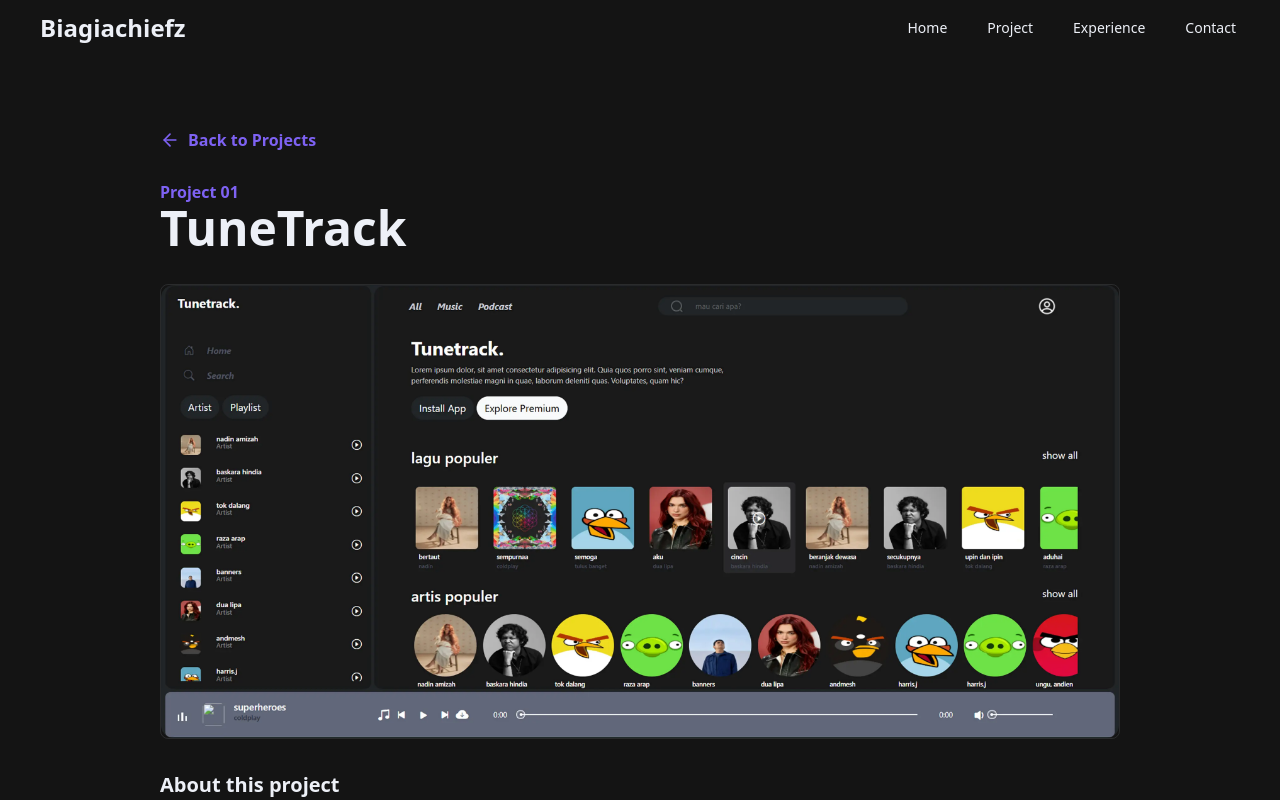
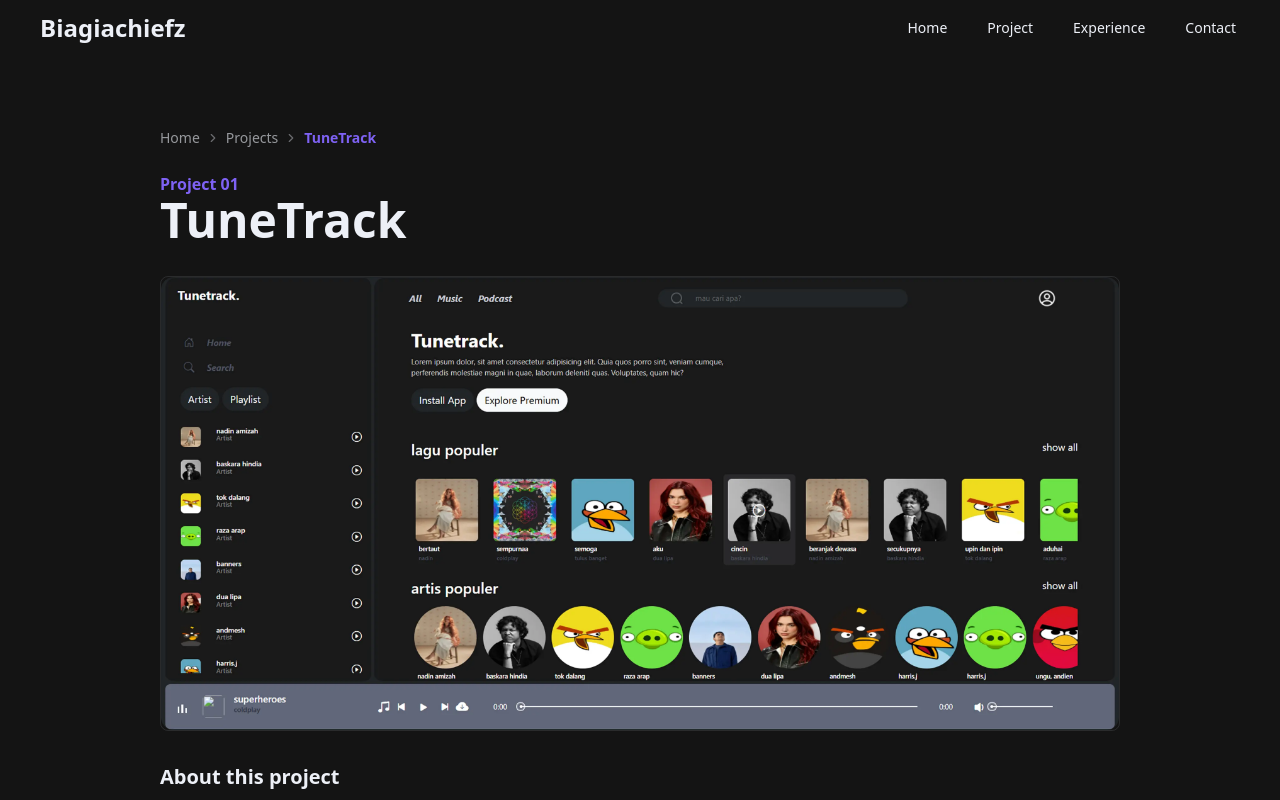
Before and after one commit to Biagiarchiefz/hello-im-biagi, a React (Vite) app: page /projects/1 in a window 1280 px wide. Shown: the top 800 px of the page. Built offline with nearby package versions, Linux system fonts and the light colour scheme.

Commit message:
optimaze and add project

```diff
--- a/src/features/experience/ExperiencePage.tsx
+++ b/src/features/experience/ExperiencePage.tsx
@@ -3,13 +3,12 @@ import JourneyBackground from "@/features/experience/components/JourneyBackgroun
 import JourneyHeader from "@/features/experience/components/JourneyHeader";
 import JourneyProgress from "@/features/experience/components/JourneyProgress";
 import ExperiencePath from "@/features/experience/components/ExperiencePath";
-import Interested from "@/shared/components/Interested";
 import { experiences } from "@/features/experience/data/experiences";
 
 const ExperiencePage = () => {
   return (
     <PageTransition>
-      <section className="relative overflow-hidden px-[20px] pt-28 pb-10 md:px-[160px] md:pt-36">
+      <section className="relative overflow-hidden px-[20px] pt-28 pb-50 md:px-[160px] md:pt-36">
         <JourneyBackground />
 
         <div className="relative z-10 flex flex-col gap-12 md:gap-16">
@@ -19,7 +18,6 @@ const ExperiencePage = () => {
         </div>
       </section>
 
-      <Interested />
     </PageTransition>
   );
 };
--- a/src/features/experience/components/ExperienceModalBody.tsx
+++ b/src/features/experience/components/ExperienceModalBody.tsx
@@ -42,6 +42,8 @@ const ExperienceModalBody = ({ experience }: ExperienceModalBodyProps) => {
         <img
           src={experience.image}
           alt={experience.title}
+          loading="lazy"
+          decoding="async"
           className="mb-4 h-40 w-full rounded-lg object-cover"
         />
       )}
--- a/src/features/home/HomePage.tsx
+++ b/src/features/home/HomePage.tsx
@@ -22,6 +22,8 @@ const HomePage = () => {
           <motion.img
             src={myName}
             alt=""
+            fetchPriority="high"
+            decoding="async"
             className="w-[200px] md:w-[730px] absolute right-0 bottom-0 top-0"
             {...slideLeft}
           />
@@ -74,6 +76,8 @@ const HomePage = () => {
             <img
               src={aboutMe}
               alt=""
+              loading="lazy"
+              decoding="async"
               className="w-[278px] md:w-[773px] absolute top-0 left-0"
             />
           </div>
@@ -116,6 +120,8 @@ const HomePage = () => {
             <img
               src={myWorks}
               alt=""
+              loading="lazy"
+              decoding="async"
               className="w-[278px] md:w-[773px] absolute top-0 right-0"
             />
           </Reveal>
--- a/src/features/projects/ProjectDetail.tsx
+++ b/src/features/projects/ProjectDetail.tsx
@@ -1,9 +1,10 @@
 import { Link, useParams } from "react-router";
-import { ArrowLeft, Github, TvMinimalPlay } from "lucide-react";
+import { Github, TvMinimalPlay } from "lucide-react";
 import { projects } from "@/features/projects/data/projects";
 import PageTransition from "@/shared/components/PageTransition";
 import Interested from "@/shared/components/Interested";
 import Reveal from "@/shared/components/Reveal";
+import Breadcrumbs from "@/shared/components/Breadcrumbs";
 
 const ProjectDetail = () => {
   const { id } = useParams();
@@ -26,14 +27,14 @@ const ProjectDetail = () => {
   return (
     <PageTransition>
       <div className="text-[#EDF0F7] px-[20px] md:px-[160px] mt-24 md:mt-32">
-        {/* Back link */}
-        <Link
-          to="/projects"
-          className="inline-flex items-center gap-2 text-[#7E62F3] font-semibold hover:gap-3 transition-all"
-        >
-          <ArrowLeft size={20} />
-          Back to Projects
-        </Link>
+        {/* Breadcrumbs */}
+        <Breadcrumbs
+          items={[
+            { label: "Home", to: "/" },
+            { label: "Projects", to: "/projects" },
+            { label: project.name },
+          ]}
+        />
 
         {/* Header */}
         <div className="mt-6">
@@ -48,6 +49,7 @@ const ProjectDetail = () => {
           <img
             src={project.image}
             alt={project.name}
+            decoding="async"
             className="w-full h-auto object-cover"
           />
         </Reveal>
--- a/src/features/projects/data/projects.tsx
+++ b/src/features/projects/data/projects.tsx
@@ -1,45 +1,67 @@
 import type { Project } from "@/features/projects/types/projects";
 import project1 from "@/assets/img/project1.webp";
 import project2 from "@/assets/img/project2.webp";
-import project3 from "@/assets/img/project3.webp";
+import project3 from "@/assets/img/machineLearningProject.webp";
 import project4 from "@/assets/img/terraplant.webp";
+import project5 from "@/assets/img/kiddoProject.webp";
+
 
 export const projects: Project[] = [
   {
     id: 1,
     name: "TuneTrack",
-    description: "This is a music-themed website I built using PHP and MySQL. It features an admin page where data such as songs, artists, and podcasts can be easily managed through CRUD operations. This project helped me understand how to connect front-end interfaces with databases.",
+    description:
+      "This is a music-themed website I built using PHP and MySQL. It features an admin page where data such as songs, artists, and podcasts can be easily managed through CRUD operations. This project helped me understand how to connect front-end interfaces with databases.",
     technologies: ["Php", "MySQL"],
     github: "https://github.com/Biagiarchiefz/pw2024_tubes_233040006",
     liveDemo: "/livedemonotfound",
-    image: project1
+    image: project1,
   },
   {
     id: 2,
     name: "Personal Website V1",
-    description: "My first personal website built with HTML, CSS, and JavaScript — a simple project that helped me learn the basics of building and styling web pages.",
+    description:
+      "My first personal website built with HTML, CSS, and JavaScript — a simple project that helped me learn the basics of building and styling web pages.",
     technologies: ["Html", "Css", "JavaScript"],
     github: "https://github.com/Biagiarchiefz/portfolio-v1",
     liveDemo: "https://biagiarchiefz.github.io/portfolio-v1/",
-    image: project2
+    image: project2,
   },
-     {
+  {
     id: 3,
     name: "TerraPlant",
-    description: "Terraplant is a web-based e-commerce application focused on selling ornamental plants, including both indoor and outdoor varieties. The application is developed using a full-stack MERN architecture (MongoDB, Express.js, React.js, and Node.js) and leverages Prisma as an ORM to efficiently and systematically manage and integrate the database.",
-    technologies: ["React", "Tailwind", "Node js", "Express", "MonggoDB", "Prisma"],
+    description:
+      "Terraplant is a web-based e-commerce application focused on selling ornamental plants, including both indoor and outdoor varieties. The application is developed using a full-stack MERN architecture (MongoDB, Express.js, React.js, and Node.js) and leverages Prisma as an ORM to efficiently and systematically manage and integrate the database.",
+    technologies: [
+      "React",
+      "Tailwind",
+      "Node js",
+      "Express",
+      "MonggoDB",
+      "Prisma",
+    ],
     github: "https://github.com/Biagiarchiefz/terraplant-be",
     liveDemo: "https://terraplant-fe.vercel.app/",
-    image: project4
+    image: project4,
   },
-   {
+  {
     id: 4,
-    name: "Rumahku.Id",
-    description: "This project is a website clone I created using HTML and CSS, based on a design I discovered on Dribbble. Through this project, I practiced turning creative UI designs into real, functional web pages while improving my attention to detail and layout techniques.",
-    technologies: ["Html", "Css"],
-    github: "https://github.com/Biagiarchiefz/rumahku.id",
-    liveDemo: "https://biagiarchiefz.github.io/rumahku.id/",
-    image: project3
+    name: "FloodPredict",
+    description:
+      "FloodPredict is a flood prediction web application powered by Machine Learning, developed to estimate flood risk based on environmental data. The project uses React and Tailwind CSS to deliver a modern, responsive, and user-friendly interface, while Python with Flask serves as the backend API that integrates the Machine Learning model into the application. Users can input the required parameters, which are then sent to the Flask API for processing by the Machine Learning model. The prediction results are displayed in real time through the web interface, allowing users to quickly understand the estimated flood risk. Through this project, I gained hands-on experience in the complete Machine Learning workflow, including data preprocessing, algorithm selection, model evaluation using regression metrics, and deploying the trained model into a web application for real-world use.",
+    technologies: ["React", "Tailwind", "Python", "Flask"],
+    github: "https://github.com/Biagiarchiefz/flood-prediction-app",
+    liveDemo: "https://floodpredict-app.vercel.app/",
+    image: project3,
   },
-
-]
+  {
+    id: 5,
+    name: "Kiddo",
+    description:
+      "Kiddo is a web-based learning platform developed for a programming competition, where it was awarded 2nd Place. The platform is designed to support home tutoring by simplifying the learning process for both teachers and students. Teachers can easily create and manage learning materials, as well as design interactive quizzes, while students can access the materials, complete quizzes, and monitor their progress through a leaderboard that encourages motivation and healthy competition. The application was built using React.js and Tailwind CSS to provide a modern, responsive, and intuitive user experience. Supabase was used as the backend service to handle authentication, database management, and real-time data synchronization. Through this project, I gained practical experience in designing an interactive educational platform, implementing role-based features for teachers and students, integrating backend services with Supabase, and building a user experience that promotes engagement through gamification.",
+    technologies: ["React", "Tailwind", "Supabase"],
+    github: "https://github.com/Biagiarchiefz/kiddo",
+    liveDemo: "https://kiddo-sepia.vercel.app/",
+    image: project5,
+  },
+];
--- /dev/null
+++ b/src/shared/components/Breadcrumbs.tsx
@@ -0,0 +1,59 @@
+import { Link } from "react-router";
+import { ChevronRight } from "lucide-react";
+import { Fragment } from "react";
+
+export interface Crumb {
+  label: string;
+  /** omit on the last item — it renders as the current page, not a link */
+  to?: string;
+}
+
+interface BreadcrumbsProps {
+  items: Crumb[];
+}
+
+/**
+ * Accessible breadcrumb trail (nav > ol, aria-current on the active page).
+ * Items with `to` render as links; the last item is the current page.
+ */
+const Breadcrumbs = ({ items }: BreadcrumbsProps) => {
+  return (
+    <nav aria-label="Breadcrumb">
+      <ol className="flex flex-wrap items-center gap-1.5 text-sm">
+        {items.map((item, i) => {
+          const isLast = i === items.length - 1;
+          return (
+            <Fragment key={`${item.label}-${i}`}>
+              {i > 0 && (
+                <ChevronRight
+                  size={14}
+                  aria-hidden
+                  className="shrink-0 text-[#EDF0F7]/40"
+                />
+              )}
+              <li>
+                {item.to && !isLast ? (
+                  <Link
+                    to={item.to}
+                    className="font-medium text-[#EDF0F7]/60 transition-colors hover:text-[#7E62F3]"
+                  >
+                    {item.label}
+                  </Link>
+                ) : (
+                  <span
+                    aria-current={isLast ? "page" : undefined}
+                    className="font-semibold text-[#7E62F3]"
+                  >
+                    {item.label}
+                  </span>
+                )}
+              </li>
+            </Fragment>
+          );
+        })}
+      </ol>
+    </nav>
+  );
+};
+
+export default Breadcrumbs;
--- a/src/shared/components/Navbar.tsx
+++ b/src/shared/components/Navbar.tsx
@@ -15,7 +15,7 @@ const Navbar = () => {
       setIsVisible(scrollPosition > 100);
     };
 
-    window.addEventListener("scroll", handleScroll);
+    window.addEventListener("scroll", handleScroll, { passive: true });
     return () => window.removeEventListener("scroll", handleScroll);
   }, []);
 
```
Also changed, not shown: src/App.tsx (+11 -6 lines), src/features/home/components/AsciiPortrait.tsx (+28 -2 lines), src/features/projects/components/ProjectSection.tsx (+8 -0 lines), src/assets/img/kiddoProject.webp (added).
